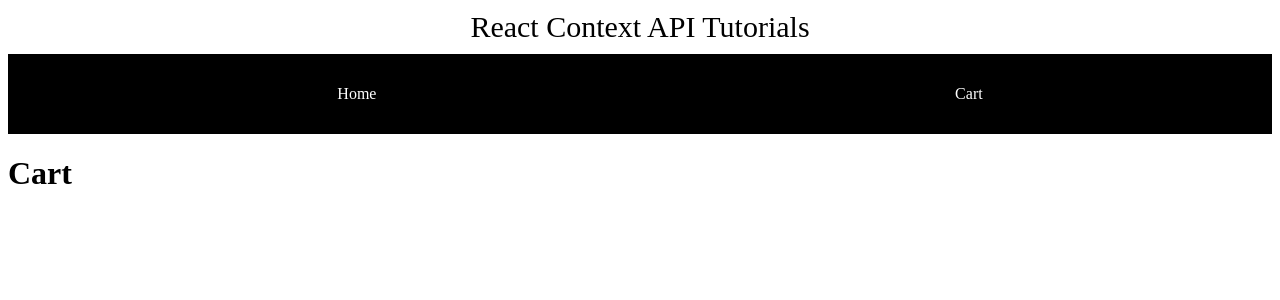
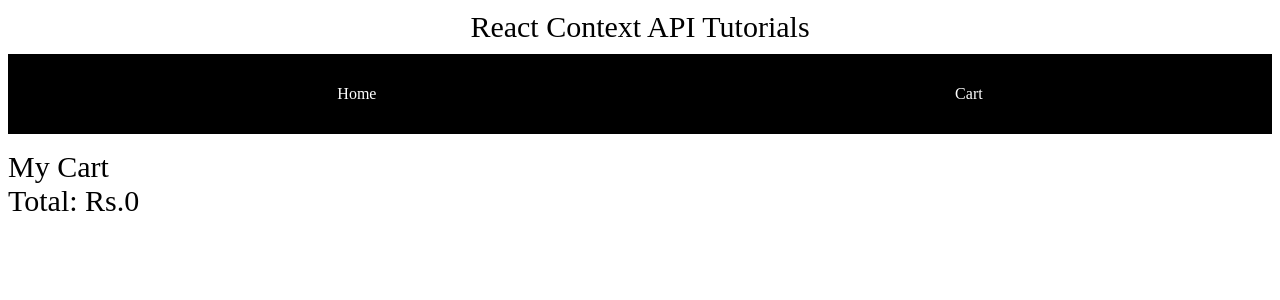
Before and after one commit to mubeeen/context-api-react-app, a React (Create React App) app: page /cart in a window 1280 px wide. Shown: the top 300 px of the page. Built offline with nearby package versions, Linux system fonts and the light colour scheme.

Commit message:
created the cart using prop drilling

```diff
--- a/package.json
+++ b/package.json
@@ -35,5 +35,8 @@
       "last 1 firefox version",
       "last 1 safari version"
     ]
+  },
+  "devDependencies": {
+    "@faker-js/faker": "^7.3.0"
   }
 }
--- a/src/App.js
+++ b/src/App.js
@@ -1,4 +1,5 @@
 import './App.css';
+import { React, useState } from 'react';
 import { Header } from './components/Header';
 import {Home} from './components/Home';
 import {Cart} from "./components/Cart";
@@ -10,13 +11,15 @@ import {
 } from 'react-router-dom'
 
 function App() {
+  const [cart, setCart] = useState([]);
+
   return (
     <>
       <Router>
         <Header />
         <Routes>
-          <Route path="/" element={<Home />} exact/>
-          <Route path="/cart" element={<Cart />}/>
+          <Route path="/" element={<Home cart={cart} setCart={setCart} />} exact/>
+          <Route path="/cart" element={<Cart cart={cart} setCart={setCart} />}/>
         </Routes>
       </Router>
     </>
--- a/src/components/Cart.js
+++ b/src/components/Cart.js
@@ -1,8 +1,27 @@
-import React from "react"
+import React, { useEffect, useState } from "react"
+import { SingleProduct } from "./SingleProduct";
 import './styles.css';
 
-export const Cart = () => {
+export const Cart = ({cart, setCart}) => {
+
+    const [total, setTotal] = useState();
+
+    useEffect(()=>{
+        setTotal(cart.reduce((acc,curr)=> acc + Number(curr.price), 0))
+    },[cart])
+
     return (
-        <h1>Cart</h1>
+        <div>
+            <span style={{fontSize: 30}}>My Cart</span>
+            <br />
+            <span style={{fontSize: 30}}>Total: Rs.{total}</span>
+            <div className="productContainer">
+                {
+                    cart.map((prod) => (
+                        <SingleProduct prod={prod} key={cart.id} cart={cart} setCart={setCart} />
+                    ))
+                }
+            </div>
+        </div>
     );
 }
--- a/src/components/Header.js
+++ b/src/components/Header.js
@@ -7,7 +7,7 @@ export const Header = () => {
         <>
             <span className="header">React Context API Tutorials</span>
             <ul className="nav">
-                <li className="prod">
+                <li>
                     <Link to="/">Home</Link>
                 </li>
                 <li>
--- a/src/components/Home.js
+++ b/src/components/Home.js
@@ -1,8 +1,26 @@
-import { React } from "react";
+import { React, useState } from "react";
 import './styles.css';
+import { faker } from '@faker-js/faker';
+import { SingleProduct } from "./SingleProduct";
 
-export const Home = () => {
+faker.seed(100);
+
+export const Home = ({cart, setCart}) => {
+    const productArray=[...Array(20)].map(()=>(
+    {
+        id: faker.datatype.uuid(),
+        name: faker.commerce.productName(),
+        price: faker.commerce.price(),
+        image: faker.image.food(),
+    }))
+
+    const [products] = useState(productArray);
+
     return (
-        <h1>Home</h1>
+        <div className="productContainer">
+            { products.map((prod) => (
+                <SingleProduct prod={prod} cart={cart} setCart={setCart} key={cart.id}/>
+            ))}
+        </div>
     );
 }
--- /dev/null
+++ b/src/components/SingleProduct.js
@@ -0,0 +1,27 @@
+import React from "react";
+
+export const SingleProduct = ({ prod, cart, setCart }) => {
+    const { id, name, price, image } = prod;
+
+    return (
+        <div className="products" id={id}>
+            <img src={image} alt={name} />
+            <div className="productDesc">
+                <span style={{fontWeight: 700}}>{name}</span>
+                <span>rs: {price.substring(0,3)}</span>
+            </div>
+
+            { cart.includes(prod) ? (
+                <button className="remove" onClick={()=>{
+                    setCart(cart.filter((c)=> c.id !== prod.id));
+                }}>Remove from Cart</button>
+            ):(
+                <button className="add" onClick={()=>{
+                    setCart([...cart, prod]);
+                }}>Add to Cart</button>
+            )}
+
+        </div>
+    );
+
+}
```
Also changed, not shown: src/index.js (line endings or trailing spaces), 1 other file (tests, documents, lock files or other folders).
